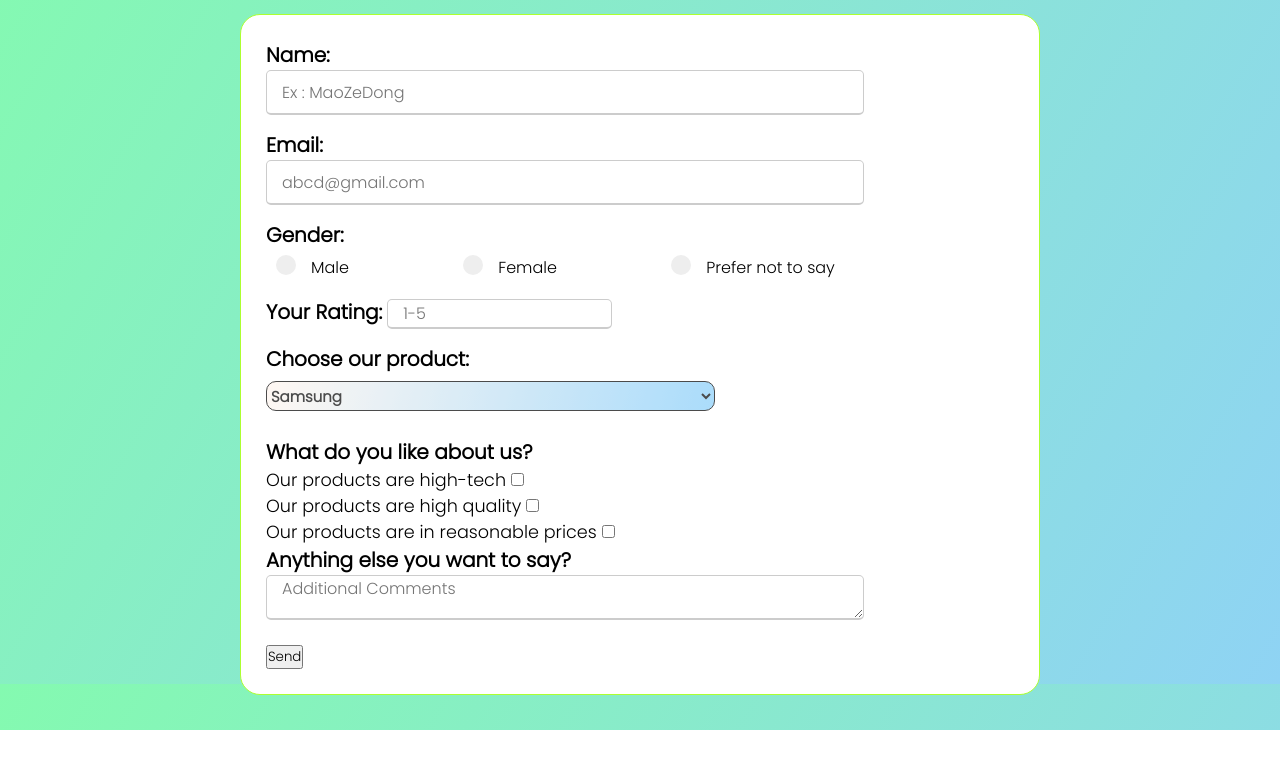
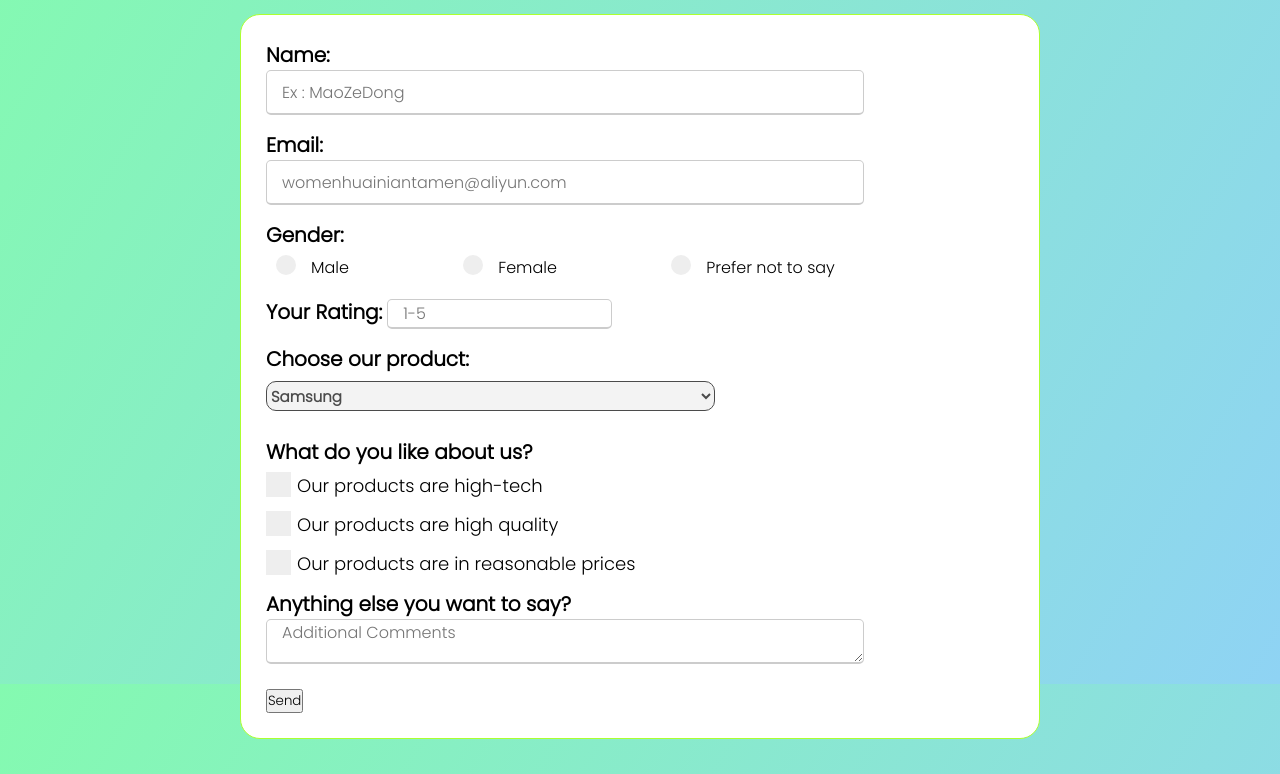
Before and after one commit to DerpJ3t/FCC-ResponsiveWebDesign-Projects, a plain HTML site: page Survey/index.html in a window 1280 px wide. Shown: the part 116-890 px from the top of the page. Before the commit the page ends 846 px from the top, so only its background shows below. Drawn offline with Linux system fonts and the light colour scheme.

Commit message:
customized the checkboxes

```diff
--- a/Survey/index.html
+++ b/Survey/index.html
@@ -26,7 +26,7 @@
                 <input type="text" name="name" id="name" placeholder="Ex : MaoZeDong" value="" >
                 <br>
                 <label for="email" id="email-label">Email:</label><br>
-                <input type="email" name="email" id="email" placeholder="abcd@gmail.com">
+                <input type="email" name="email" id="email" placeholder="womenhuainiantamen@aliyun.com">
                 <br>
                 <p id="gender-title">Gender:</p>
                 <div id="gender-container">
@@ -59,13 +59,19 @@
                 </div>
                 <br>
                 <p id="compliment-question">What do you like about us?</p>
-                <label for="high-tech">Our products are high-tech</label>
-                <input type="checkbox" name="compliment" id="high-tech" value="high-tech"><br>
-                <label for="high-quality">Our products are high quality</label>
-                <input type="checkbox" name="compliment" id="high-quality" value="high-quality"><br>
-                <label for="cheap">Our products are in reasonable prices</label>
-                <input type="checkbox" name="compliment" id="cheap value="cheap">
-                <br>
+                <label for="high-tech" class="checkbox-container">Our products are high-tech
+                    <input type="checkbox" name="compliment" id="high-tech" value="high-tech">
+                    <span class="checkmark"></span>
+                </label>
+                <label for="high-quality" class="checkbox-container">
+                    Our products are high quality<input type="checkbox" name="compliment" id="high-quality" value="high-quality">
+                    <span class="checkmark"></span>
+                </label>
+                <label for="cheap" class="checkbox-container">
+                    Our products are in reasonable prices<input type="checkbox" name="compliment" id="cheap" value="cheap">
+                    <span class="checkmark"></span>
+                </label>
+
                 <label for="comments" id="comment-label">Anything else you want to say?</label><br>
                 <textarea name="comments" id="comments" cols="30" rows="3" placeholder="Additional Comments"></textarea>
                 <br>
--- a/Survey/style.css
+++ b/Survey/style.css
@@ -6,7 +6,7 @@
     font-family: 'Poppins', sans-serif;
 }
 body{
-    background-image: linear-gradient(120deg, #84fab0 0%, #8fd3f4 100%);
+    background: linear-gradient(120deg, #84fab0 0%, #8fd3f4 100%);
     font-size: 1.1em;
     display: grid;
     grid-template-rows: 10% 5% auto;
@@ -113,7 +113,7 @@ input[type=text],input[type=email] , textarea{
 
 select{
     /*reset styles*/
-    background: linear-gradient(285deg, #87cefa, #fff5ee);
+
     opacity: 70%;
     border: none;
     padding: 0 1em 0 0 ;
@@ -131,3 +131,71 @@ select:focus{
     border-bottom-width: 2px;
     transition: all 0.2s ease-in;
 }
+/* The container */
+.checkbox-container {
+    display: block;
+    position: relative;
+    padding-left: 31px;
+    margin-top: 5px;
+    margin-bottom: 12px;
+    cursor: pointer;
+    font-size: 18px;
+    -webkit-user-select: none;
+    -moz-user-select: none;
+    -ms-user-select: none;
+    user-select: none;
+  }
+
+  /* Hide the browser's default checkbox */
+.checkbox-container input {
+    position: absolute;
+    opacity: 0;
+    cursor: pointer;
+    height: 0;
+    width: 0;
+  }
+
+  /* Create a custom checkbox */
+.checkmark {
+    position: absolute;
+    top: 0;
+    left: 0;
+    height: 25px;
+    width: 25px;
+    background-color: #eee;
+  }
+
+  /* On mouse-over, add a grey background color */
+.checkbox-container:hover input ~ .checkmark {
+    background-color: #ccc;
+  }
+
+  /* When the checkbox is checked, add a blue background */
+.checkbox-container input:checked ~ .checkmark {
+    background: linear-gradient(120deg, #84fab0 0%, #8fd3f4 100%);
+}
+
+  /* Create the checkmark/indicator (hidden when not checked) */
+.checkmark:after {
+    content: "";
+    position: absolute;
+    display: none;
+}
+
+  /* Show the checkmark when checked */
+.checkbox-container input:checked ~ .checkmark:after {
+    display: block;
+}
+
+  /* Style the checkmark/indicator */
+.checkbox-container .checkmark:after {
+    left: 9px;
+    top: 5px;
+    width: 5px;
+    height: 10px;
+    border: solid white;
+    border-width: 0 3px 3px 0;
+    -webkit-transform: rotate(45deg);
+    -ms-transform: rotate(45deg);
+    transform: rotate(45deg);
+}
```
